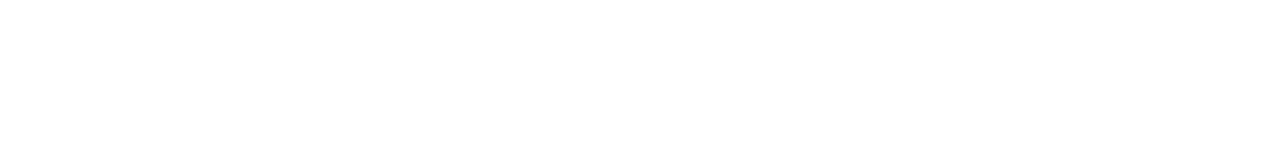
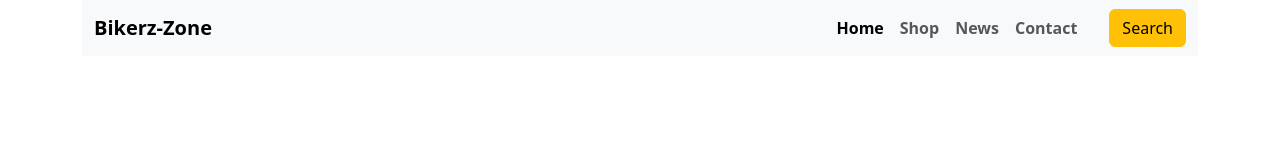
Before and after one commit to uh-shuvo/bikerz-zone, a plain HTML site: page index.html in a window 1280 px wide. Drawn offline with nearby package versions, Linux system fonts and the light colour scheme.

Commit message:
new section added

```diff
--- a/index.html
+++ b/index.html
@@ -10,8 +10,38 @@
             integrity="sha384-T3c6CoIi6uLrA9TneNEoa7RxnatzjcDSCmG1MXxSR1GAsXEV/Dwwykc2MPK8M2HN" crossorigin="anonymous">
     </head>
 
-    <body>
-
+    <body class="container">
+        <nav>
+            <header>
+                <nav class="navbar navbar-expand-lg bg-body-tertiary">
+                    <div class="container-fluid fw-bold">
+                        <a class="navbar-brand" href="#">Bikerz-Zone</a>
+                        <button class="navbar-toggler" type="button" data-bs-toggle="collapse"
+                            data-bs-target="#navbarSupportedContent" aria-controls="navbarSupportedContent"
+                            aria-expanded="false" aria-label="Toggle navigation">
+                            <span class="navbar-toggler-icon"></span>
+                        </button>
+                        <div class="collapse navbar-collapse" id="navbarSupportedContent">
+                            <ul class="navbar-nav ms-auto mb-2 mb-lg-0 me-4">
+                                <li class="nav-item">
+                                    <a class="nav-link active" aria-current="page" href="#">Home</a>
+                                </li>
+                                <li class="nav-item">
+                                    <a class="nav-link" href="#">Shop</a>
+                                </li>
+                                <li class="nav-item">
+                                    <a class="nav-link" href="#">News</a>
+                                </li>
+                                <li class="nav-item">
+                                    <a class="nav-link" href="#">Contact</a>
+                                </li>
+                            </ul>
+                            <button class="btn btn-warning" type="submit">Search</button>
+                        </div>
+                    </div>
+                </nav>
+            </header>
+        </nav>
 
 
 
```
